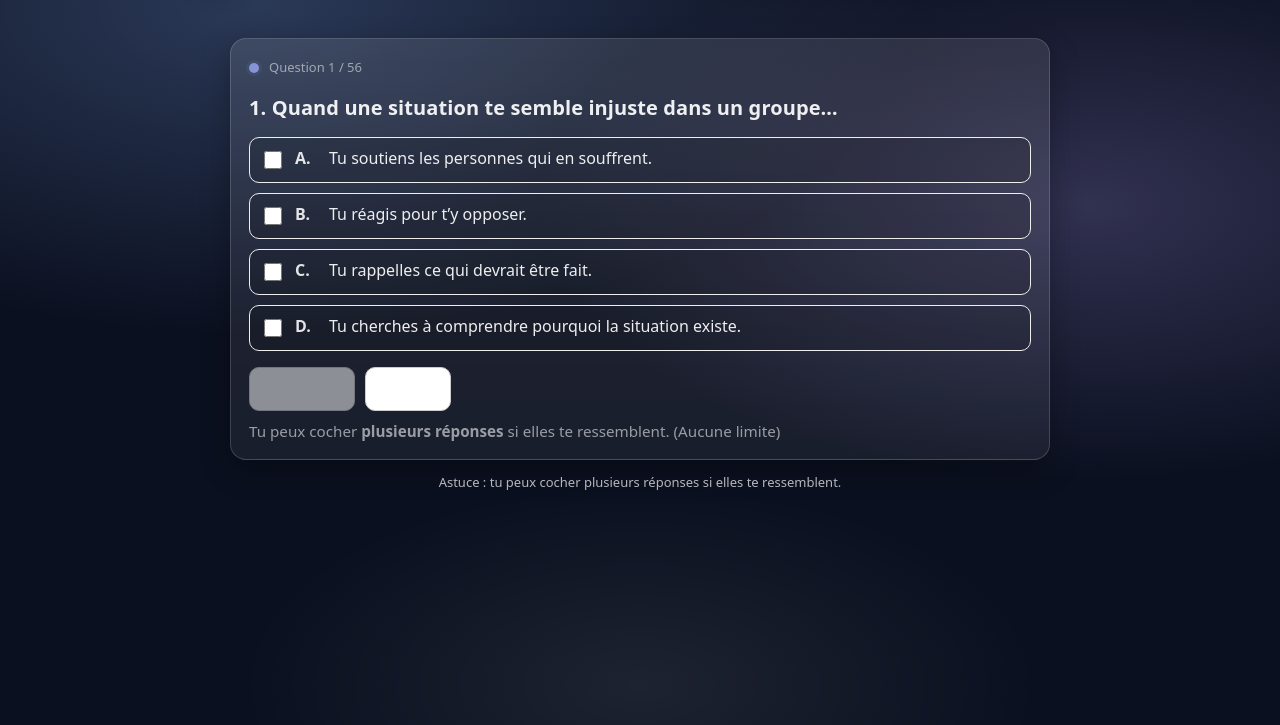
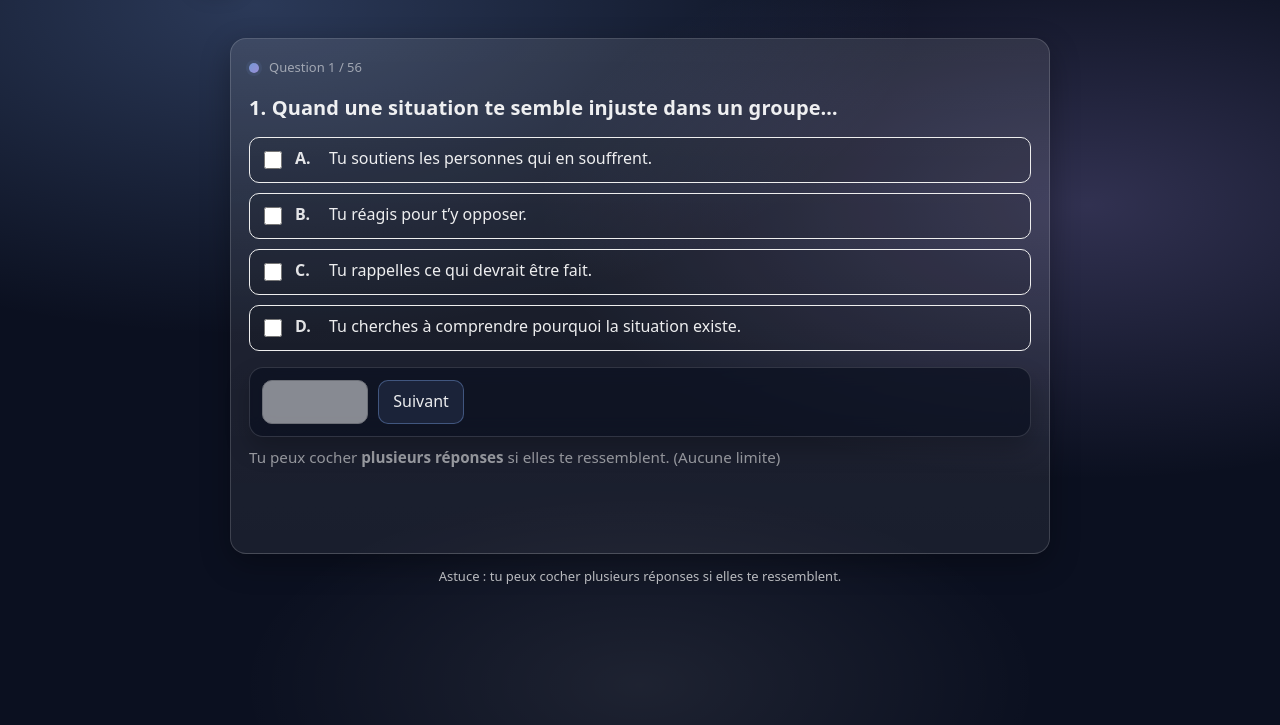
Before and after one commit to MonsieurCC/test-mythologie-2, a plain HTML site: page index.html in a window 1280 px wide. Shown: the part 75-800 px from the top of the page. Drawn offline with Linux system fonts and the light colour scheme.

Commit message:
Enhance sticky actions bar and next button styles
Updated styles for the actions bar and next button.

```diff
--- a/style.css
+++ b/style.css
@@ -138,6 +138,9 @@ button:disabled{
   border: 1px solid var(--border);
   background: linear-gradient(180deg, rgba(255,255,255,.10), rgba(255,255,255,.06));
   box-shadow: var(--shadow);
+
+  /* IMPORTANT: on laisse de la place en bas pour la barre sticky */
+  padding-bottom: 86px;
 }
 
 .app h2{
@@ -219,11 +222,36 @@ button:disabled{
 /* --------------------------
    Actions / hint
 -------------------------- */
+
+/* ✅ BARRE DE BOUTONS TOUJOURS VISIBLE */
 .actions{
+  position: sticky;
+  bottom: 10px;
+  z-index: 5;
+
   display:flex;
   gap: 10px;
+  flex-wrap: wrap;
+
   margin-top: 14px;
-  flex-wrap: wrap;
+
+  padding: 12px;
+  border-radius: 14px;
+
+  background: rgba(11,16,32,.75);
+  border: 1px solid rgba(255,255,255,.14);
+  backdrop-filter: blur(10px);
+  box-shadow: 0 12px 24px rgba(0,0,0,.22);
+}
+
+/* Optionnel: rend "Suivant" un peu plus visible */
+#nextBtn{
+  border-color: rgba(138,180,255,.35);
+  background: rgba(138,180,255,.10);
+}
+#nextBtn:hover{
+  background: rgba(138,180,255,.16);
+  border-color: rgba(138,180,255,.55);
 }
 
 .hint{
@@ -279,6 +307,8 @@ hr{
   .app h2{ font-size: 18px; }
   .brand-subtitle{ display:none; }
   .brand-title{ font-size: 14px; }
+
   button{ width: 100%; }
-  .actions{ flex-direction: column; }
+  .actions{ flex-direction: column; bottom: 8px; }
+  .app .card{ padding-bottom: 140px; } /* plus de place car boutons en colonne */
 }
```
